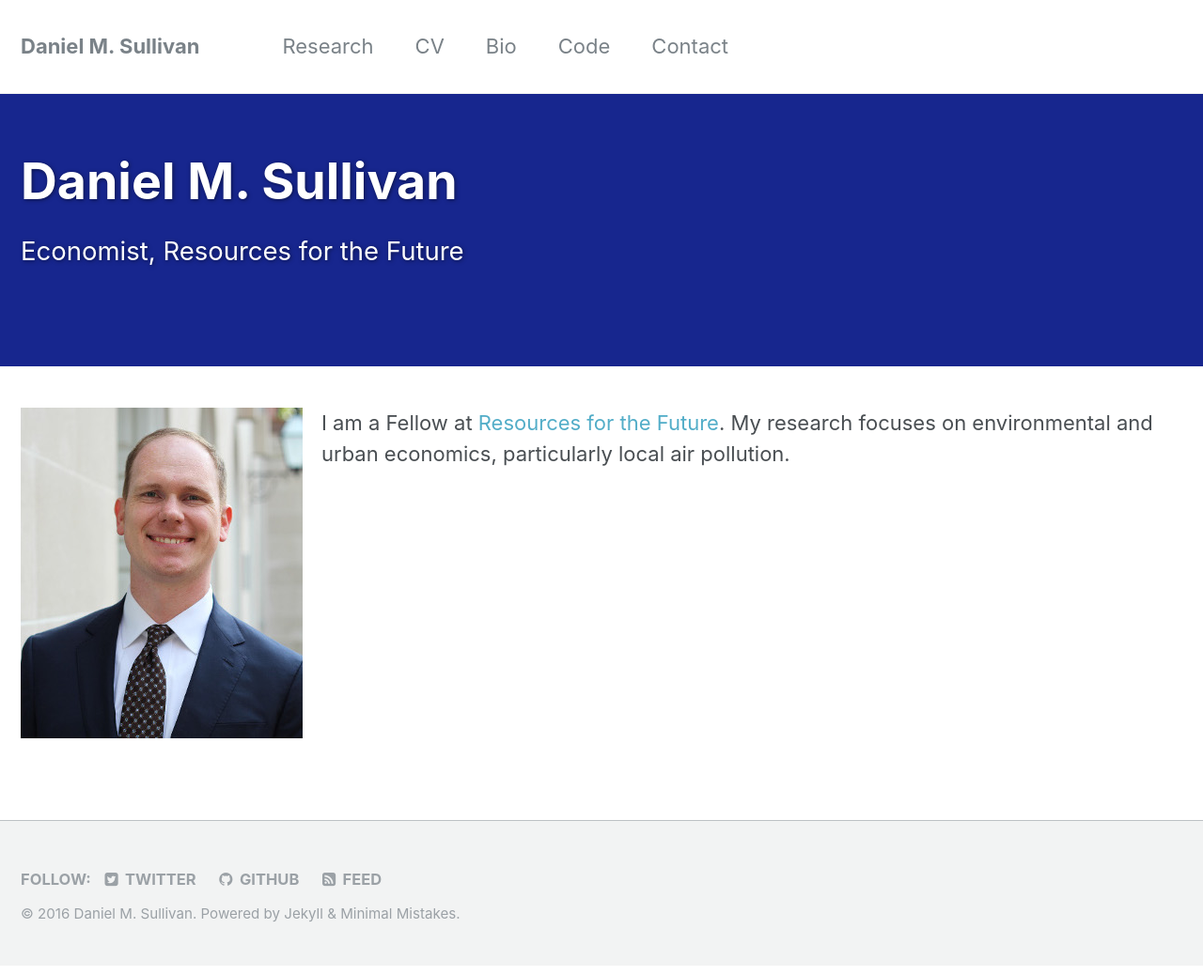
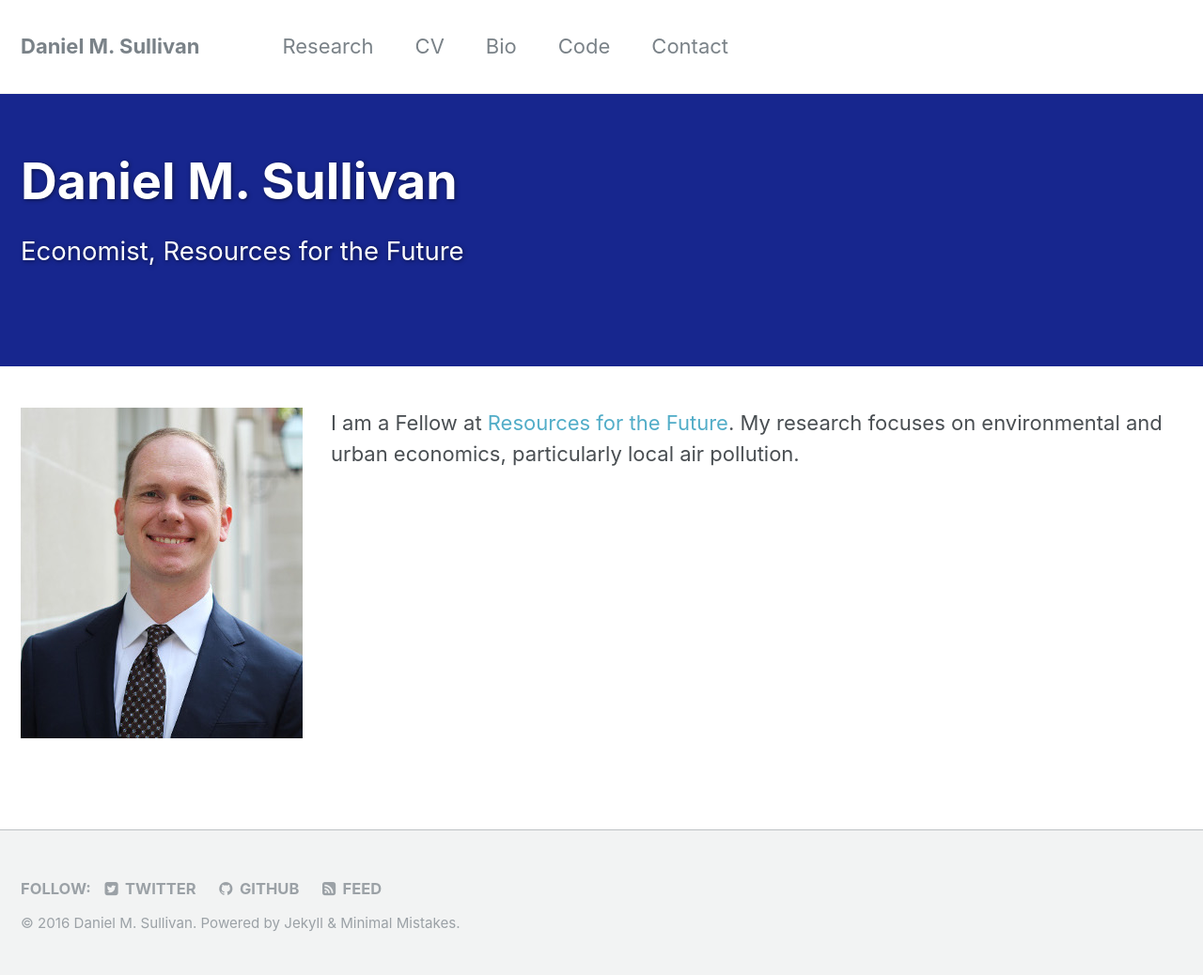
Before and after one commit to dmsul/dmsul.github.io, a Jekyll site: the page built from index.md, in a window 1280 px wide. Shown: the whole page at 94% size. Built offline with Jekyll 4.4.1, drawn with Linux system fonts in a browser that asks for light colours.

```diff
--- a/index.md
+++ b/index.md
@@ -10,7 +10,7 @@
 ---
 {% include base_path %}
 
-![](/images/dms_med.jpg){: style="float:left;margin: 0 20px 20px 0"}
+![](/images/dms_med.jpg){: style="float:left;margin: 0 30px 30px 0"}
 
 I am a Fellow at [Resources for the Future](http://www.rff.org).
 My research focuses on environmental and urban economics, particularly local
```
